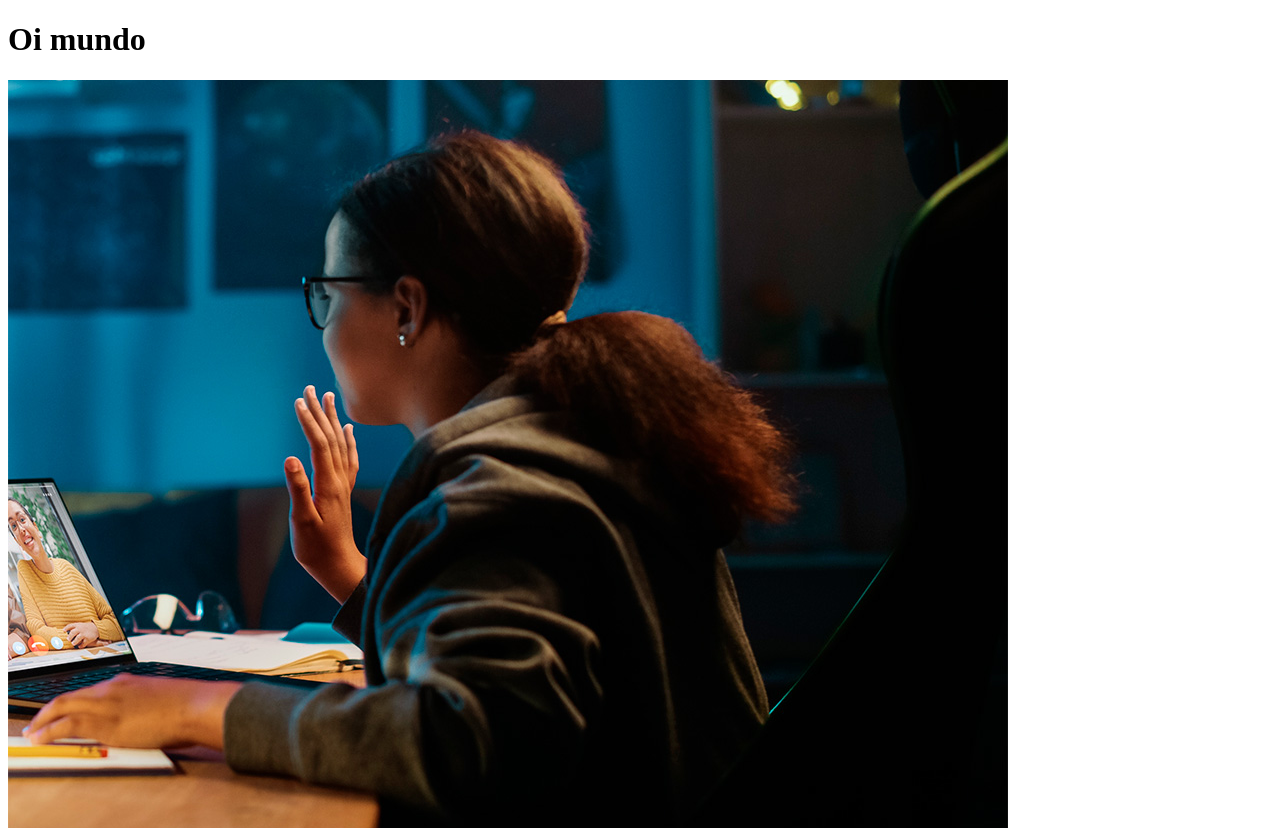
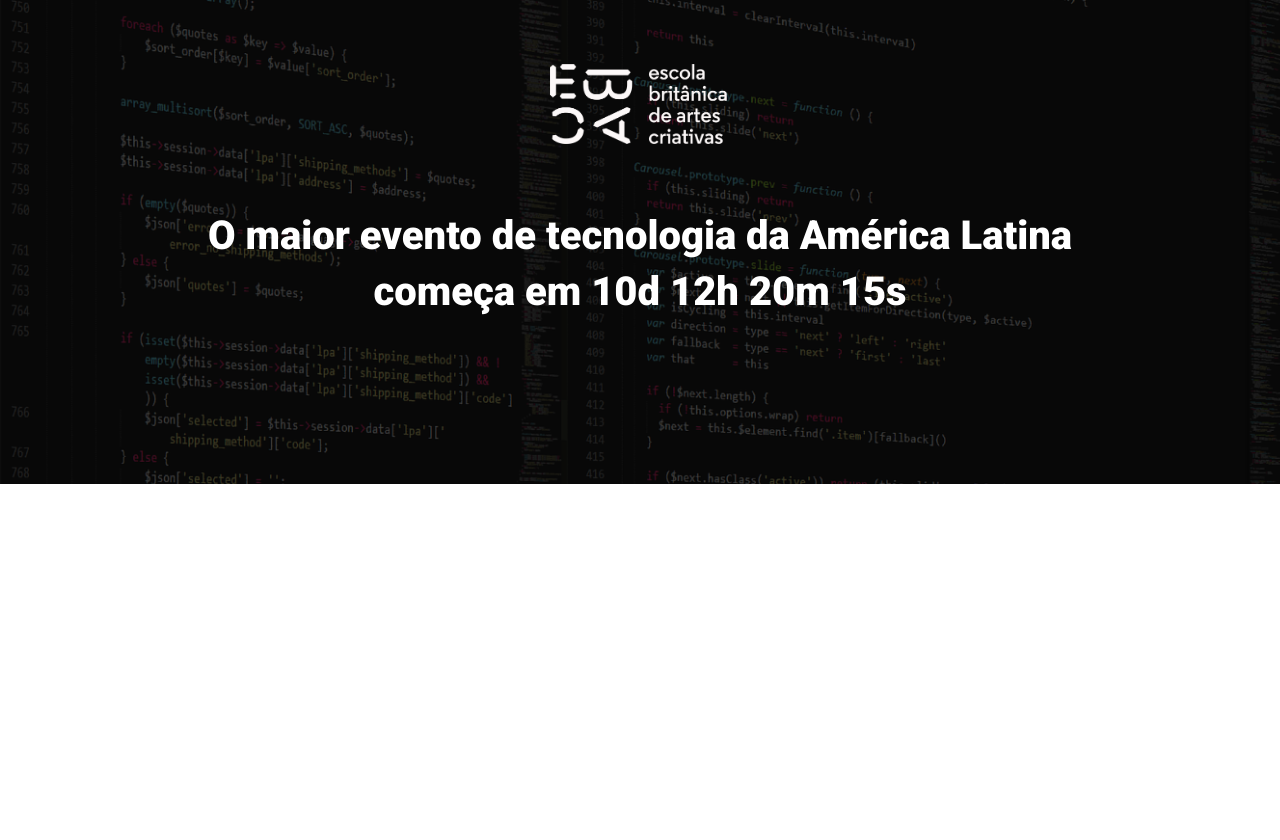
Before and after one commit to Phillipe-Hugo/ebac_tech_talks, a website built with Parcel: page src/index.html in a window 1280 px wide. After the commit the page ends 800 px from the top, so only its background shows below. Built offline with nearby package versions, Linux system fonts and the light colour scheme.

Commit message:
Criando o Hero

```diff
--- a/src/index.html
+++ b/src/index.html
@@ -1,14 +1,24 @@
 <!DOCTYPE html>
-<html lang="en">
+<html lang="pt-br">
 <head>
     <meta charset="UTF-8">
     <meta name="viewport" content="width=device-width, initial-scale=1.0">
-    <title>Documento</title>
+    <title>Ebac Talks</title>
+
+    <link rel="preconnect" href="https://fonts.googleapis.com">
+    <link rel="preconnect" href="https://fonts.gstatic.com" crossorigin>
+    <link href="https://fonts.googleapis.com/css2?family=Roboto:wght@400;700;900&display=swap" rel="stylesheet">
     <link rel="stylesheet" href="styles/main.scss">
 </head>
 <body>
-    <h1>Oi mundo</h1>
-    <img src="./images/backend.png" alt="">
+   <header class="hero">
+    <div class="container">
+        <img class="hero__logo" src="./images/logo.png" alt="Ebac logo">
+        <p class="hero__text">
+            O maior evento  de tecnologia da América Latina começa em 10d 12h 20m 15s
+        </p>
+    </div>
+   </header>
     <script src="./scripts/main.js"></script>
 </body>
 </html>
--- /dev/null
+++ b/src/styles/_hero.scss
@@ -0,0 +1,55 @@
+.hero {
+    padding-top: 64px;
+    padding-bottom: 100px;
+    background-image: url(../images/fundo.png);
+    background-repeat: no-repeat;
+    background-size: cover;
+    position: relative;
+
+    &__text {
+        margin-top: 64px;
+        margin-bottom: 64px;
+        font-size: 40px;
+        line-height: 56px;
+        font-weight: 800;
+        text-align: center;
+
+
+    }
+
+    .container {
+        position: relative;
+    }
+
+    &::before {
+        position: absolute;
+        top: 0;
+        left: 0;
+        width: 100%;
+        height: 100%;
+        background-color: #000;
+        content: '';
+        opacity: 0.7;
+    }
+
+    &__logo {
+        margin: 0 auto;
+        height: 80px;
+        display: block;
+
+    }
+
+    @media (max-width:640px) {
+        padding: 40px 0;
+
+        &__logo {
+            height: 40px;
+        }
+
+        &__text {
+            font-size: 22px;
+            line-height: 24px;
+            margin: 24px 0;
+        }
+    }
+}
--- a/src/styles/main.scss
+++ b/src/styles/main.scss
@@ -0,0 +1,23 @@
+@use 'hero';
+
+*{
+    margin: 0;
+    padding: 0;
+    box-sizing: border-box;
+    font-family: Roboto, sans-serif;
+    color: #fff;
+}
+
+.container {
+    max-width: 960px;
+    width: 100%;
+    margin: 0 auto;
+
+    @media (max-width:640px) {
+        max-width: 80%;
+    }
+
+    @media (max-width:1024px){
+        max-width: 90%;
+    }
+}
```
Also changed, not shown: src/images/ebac_logo.svg (deleted), src/images/logo.png (added).
